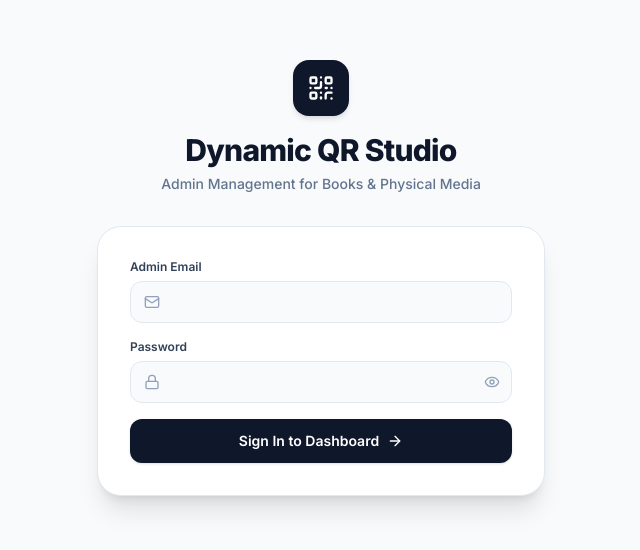
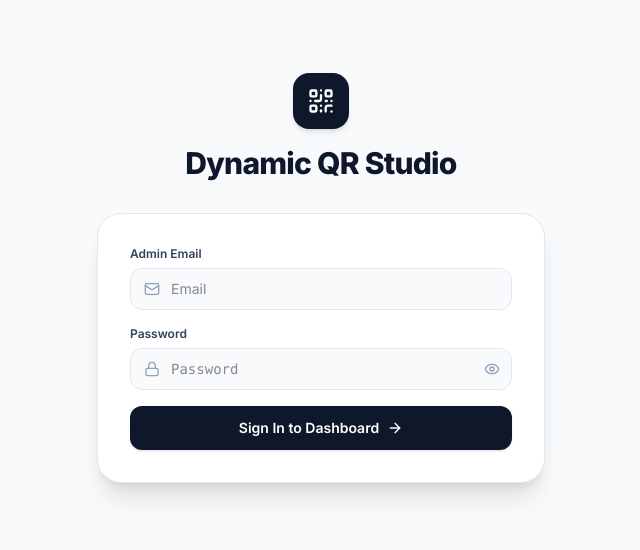
Before and after one commit to ritikvarun/QRcode, a React (Vite) app in the folder client/: page / in a window 1280 px wide. Shown: the part 122-672 px from the top of the page, without its empty margins (319-959 px from the left). Built offline with nearby package versions, Linux system fonts and the light colour scheme; no server answers.

Commit message:
Remove subtitle heading and add Email and Password placeholders on login screen

```diff
--- a/client/src/pages/LoginPage.jsx
+++ b/client/src/pages/LoginPage.jsx
@@ -51,9 +51,6 @@ export default function LoginPage() {
           <h1 className="text-2xl sm:text-3xl font-extrabold text-slate-900 tracking-tight">
             Dynamic QR Studio
           </h1>
-          <p className="text-slate-500 text-xs sm:text-sm mt-1.5 font-medium">
-            Admin Management for Books & Physical Media
-          </p>
         </div>
 
         {/* Card */}
@@ -77,7 +74,7 @@ export default function LoginPage() {
                 <input
                   type="email"
                   required
-                  placeholder=""
+                  placeholder="Email"
                   value={email}
                   onChange={(e) => setEmail(e.target.value)}
                   className="w-full pl-10 pr-3.5 py-2.5 rounded-xl bg-slate-50 border border-slate-200 focus:bg-white focus:border-slate-900 focus:ring-1 focus:ring-slate-900 text-slate-900 text-sm transition-all"
@@ -96,7 +93,7 @@ export default function LoginPage() {
                 <input
                   type={showPassword ? 'text' : 'password'}
                   required
-                  placeholder=""
+                  placeholder="Password"
                   value={password}
                   onChange={(e) => setPassword(e.target.value)}
                   className="w-full pl-10 pr-10 py-2.5 rounded-xl bg-slate-50 border border-slate-200 focus:bg-white focus:border-slate-900 focus:ring-1 focus:ring-slate-900 text-slate-900 text-sm transition-all font-mono"
```
